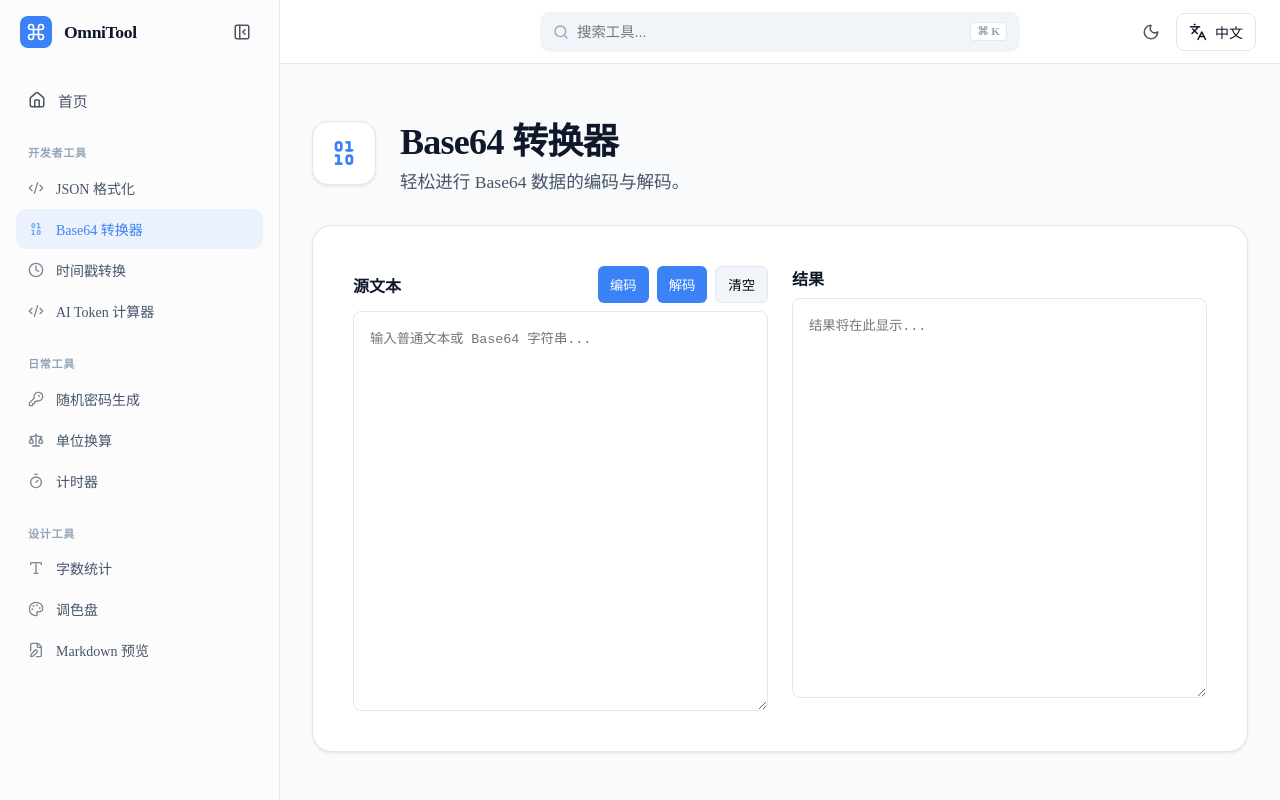
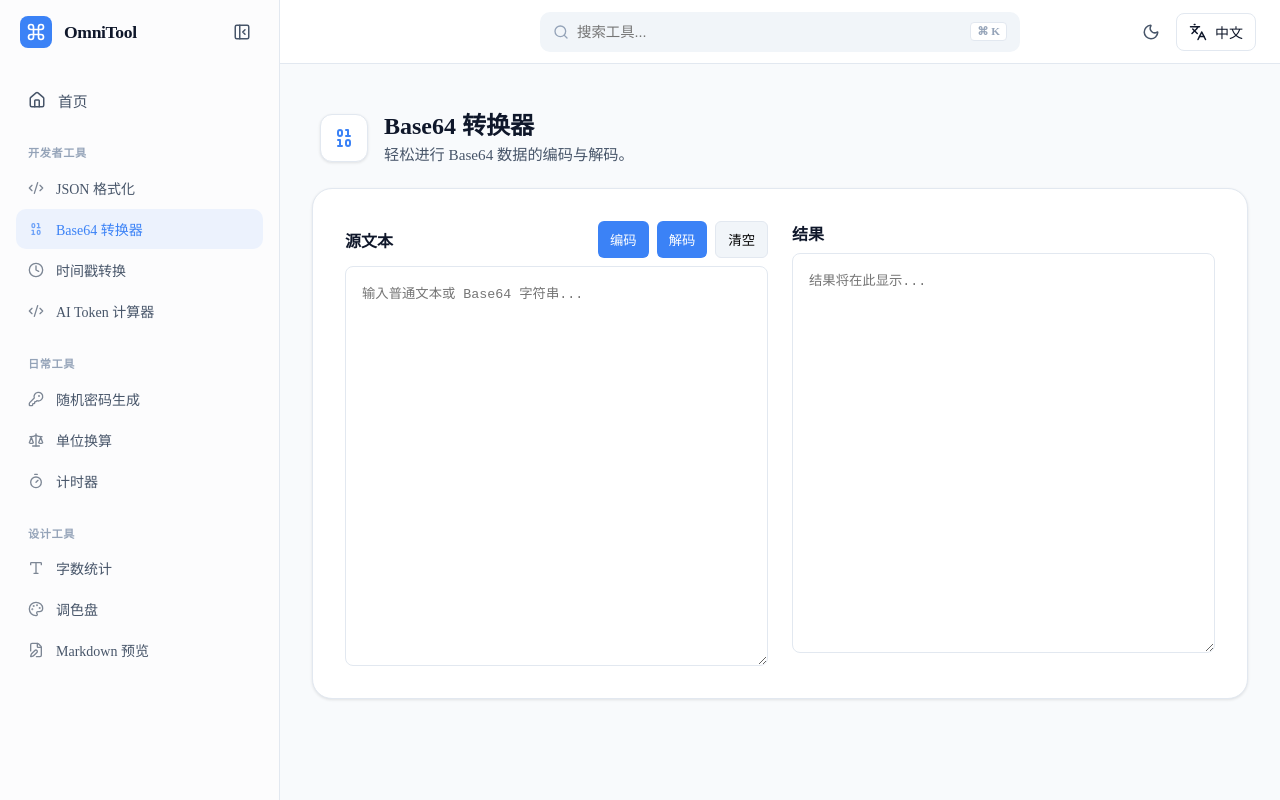
Before and after one commit to dgfnydx/OmniTool-Box, a Vue app: page /tool/base64-converter in a window 1280 px wide. Built offline with nearby package versions, Linux system fonts and the light colour scheme.

Commit message:
feat:增加通用的token计算选项

```diff
--- a/src/i18n/locales/en.ts
+++ b/src/i18n/locales/en.ts
@@ -66,7 +66,8 @@ export default {
       models: {
         cl100k_base: 'Used by GPT-4, GPT-3.5-Turbo, and text-embedding-ada-002. It is the most modern and efficient encoding.',
         p50k_base: 'Used by older GPT-3 models like davinci, and code models like Codex.',
-        r50k_base: 'Used by GPT-2 and older models. Less efficient for non-English text.'
+        r50k_base: 'Used by GPT-2 and older models. Less efficient for non-English text.',
+        chinese_general: 'General Chinese Models (Qwen, Baichuan, ChatGLM). Uses an estimated rule: 1 Chinese char ≈ 0.6-1.5 tokens.'
       }
     },
     'password-generator': {
--- a/src/i18n/locales/zh.ts
+++ b/src/i18n/locales/zh.ts
@@ -66,7 +66,8 @@ export default {
       models: {
         cl100k_base: 'GPT-4、GPT-3.5-Turbo 以及 text-embedding-ada-002 使用。这是目前最现代且最高效的编码方式。',
         p50k_base: '较早的 GPT-3 模型（如 davinci）和代码模型（如 Codex）使用。',
-        r50k_base: 'GPT-2 和更早的模型使用。对非英语文本的编码效率较低。'
+        r50k_base: 'GPT-2 和更早的模型使用。对非英语文本的编码效率较低。',
+        chinese_general: '通用中国大模型 (通义千问、百川、智谱等)。使用估算规则：1 个汉字约 0.6-1.5 个 token，英文单词按 1.3 比例估算。'
       }
     },
     'password-generator': {
--- a/src/tools/developer/TokenCounter.vue
+++ b/src/tools/developer/TokenCounter.vue
@@ -12,6 +12,15 @@ const model = ref('cl100k_base'); // GPT-4/GPT-3.5 default
 
 const tokenCount = computed(() => {
   if (!input.value) return 0;
+
+  if (model.value === 'chinese_general') {
+    // 估算规则：1 个汉字约 0.6-1.5 tokens，平均按 1.2 计
+    // 英文单词约 1.3 tokens
+    const chineseChars = (input.value.match(/[\u4e00-\u9fa5]/g) || []).length;
+    const otherChars = input.value.length - chineseChars;
+    return Math.ceil(chineseChars * 1.2 + (otherChars / 4) * 1.1); // 粗略估算
+  }
+
   try {
     const enc = getEncoding(model.value as any);
     const tokens = enc.encode(input.value);
@@ -57,6 +66,7 @@ const copyInput = () => {
             <option value="cl100k_base">cl100k_base (GPT-4 / GPT-3.5-Turbo)</option>
             <option value="p50k_base">p50k_base (GPT-3 / Codex)</option>
             <option value="r50k_base">r50k_base (GPT-2 / Older)</option>
+            <option value="chinese_general">Chinese General (Qwen, GLM, etc.)</option>
           </select>
         </div>
         <div class="header-right">
--- a/src/views/ToolView.vue
+++ b/src/views/ToolView.vue
@@ -79,47 +79,49 @@ watch(() => props.id, async (newId) => {
 .tool-header {
   display: flex;
   align-items: center;
-  gap: 1.5rem;
-  margin-bottom: 2rem;
+  gap: 1rem;
+  margin-bottom: 1.5rem;
+  padding: 0 0.5rem;
 }
 
 .tool-icon {
-  width: 64px;
-  height: 64px;
+  width: 48px;
+  height: 48px;
   background: var(--bg-card);
   border: 1px solid var(--border-color);
-  border-radius: 16px;
+  border-radius: 12px;
   display: flex;
   align-items: center;
   justify-content: center;
   color: var(--accent-color);
   box-shadow: var(--card-shadow);
+  flex-shrink: 0;
 }
 
 .tool-icon svg {
-  width: 32px;
-  height: 32px;
+  width: 24px;
+  height: 24px;
 }
 
 .tool-meta h1 {
   margin: 0;
-  font-size: 2.25rem;
-  font-weight: 800;
+  font-size: 1.5rem;
+  font-weight: 700;
   color: var(--text-primary);
-  letter-spacing: -0.02em;
+  line-height: 1.2;
 }
 
 .tool-meta p {
-  margin: 0.25rem 0 0 0;
+  margin: 0.1rem 0 0 0;
   color: var(--text-secondary);
-  font-size: 1.1rem;
+  font-size: 0.95rem;
 }
 
 .tool-content {
   background: var(--bg-card);
   border: 1px solid var(--border-color);
   border-radius: 20px;
-  padding: 2.5rem;
+  padding: 2rem;
   min-height: 500px;
   position: relative;
   box-shadow: var(--card-shadow);
```
